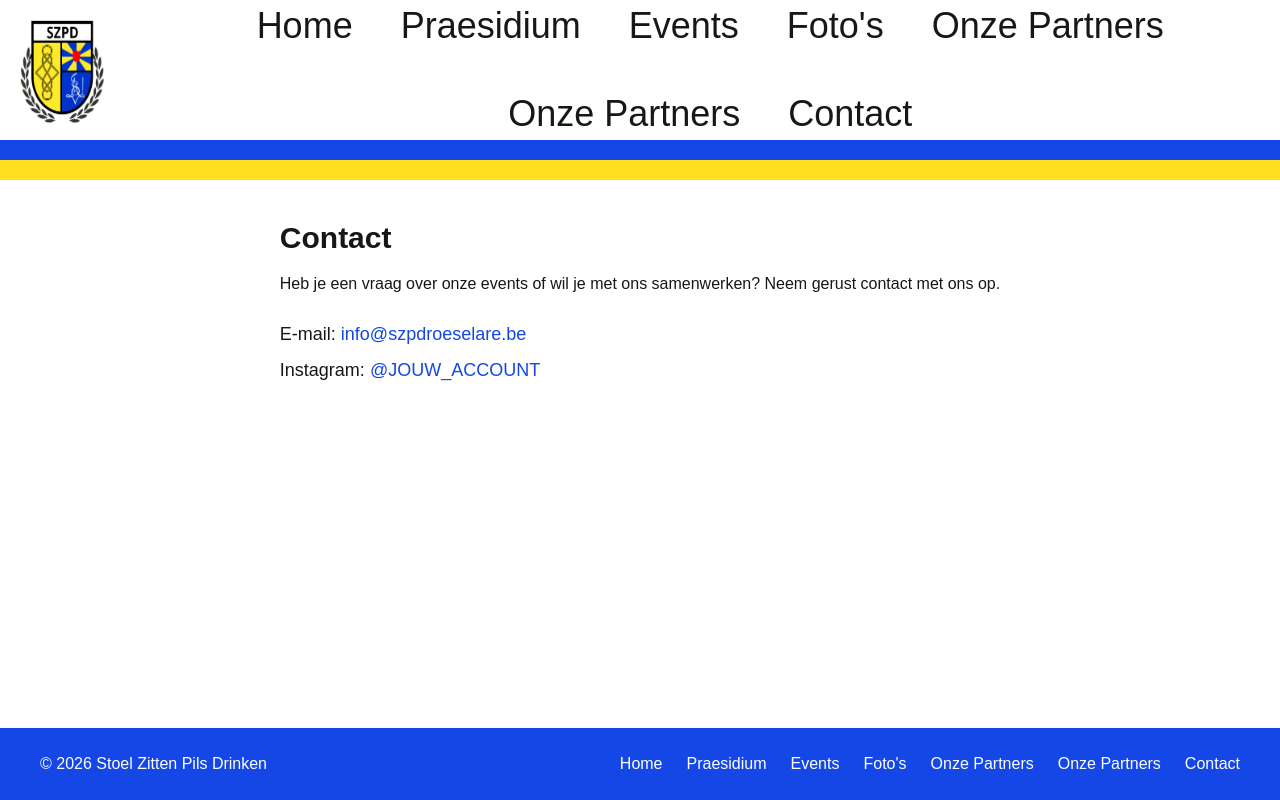
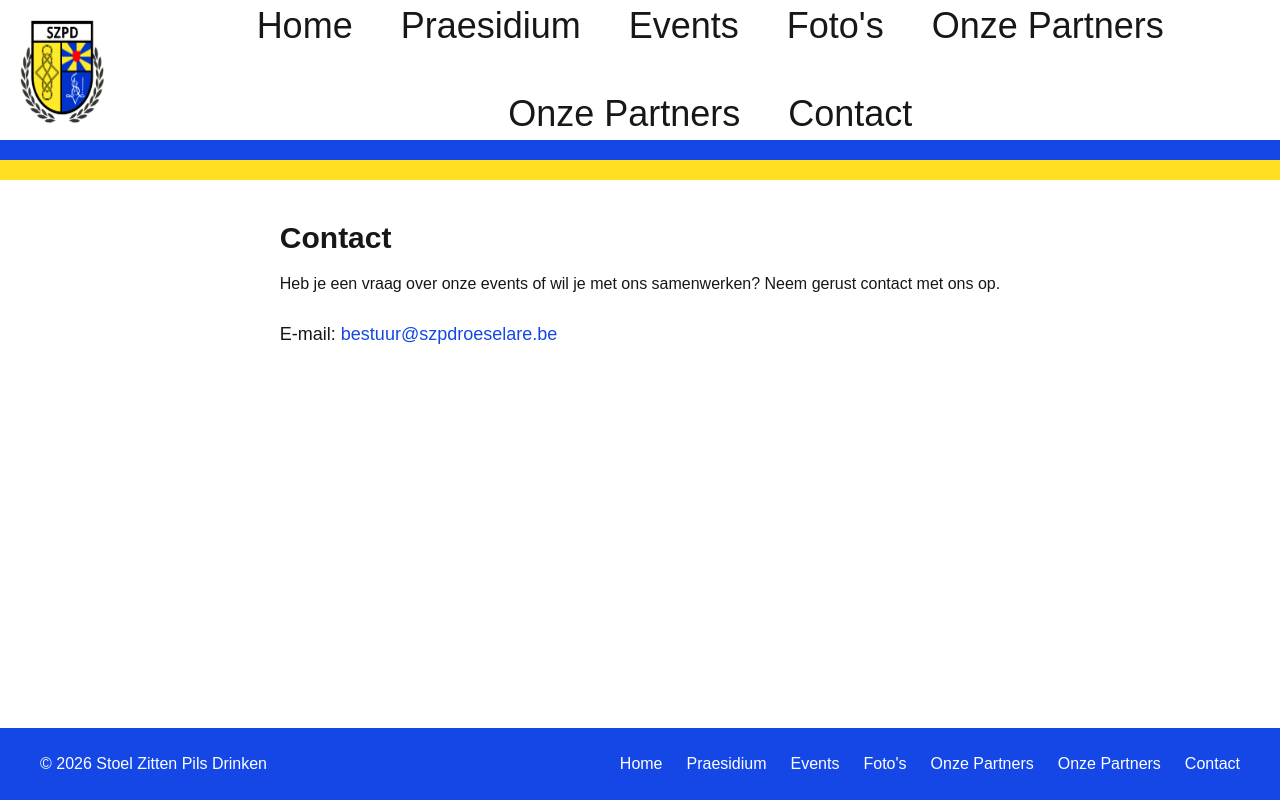
Before and after one commit to seppejoije-ux/seppejoije-ux.github.io, a Next.js app: page /contact in a window 1280 px wide. Built offline with nearby package versions, Linux system fonts and the light colour scheme.

Commit message:
Beschrijving van je wijziging

```diff
--- a/app/contact/page.tsx
+++ b/app/contact/page.tsx
@@ -11,13 +11,17 @@ export default function ContactPage() {
         <li>
           E-mail:{" "}
           <a
-            href="mailto:info@szpdroeselare.be"
+            href="mailto:bestuur@szpdroeselare.be"
             className="text-blue-700 hover:underline"
           >
-            info@szpdroeselare.be
+            bestuur@szpdroeselare.be
           </a>
         </li>
+
+        {/*
         <li>
+
+
           Instagram:{" "}
           <a
             href="https://www.instagram.com/JOUW_ACCOUNT"
@@ -28,6 +32,8 @@ export default function ContactPage() {
             @JOUW_ACCOUNT
           </a>
         </li>
+
+        */}
       </ul>
     </main>
   );
```
